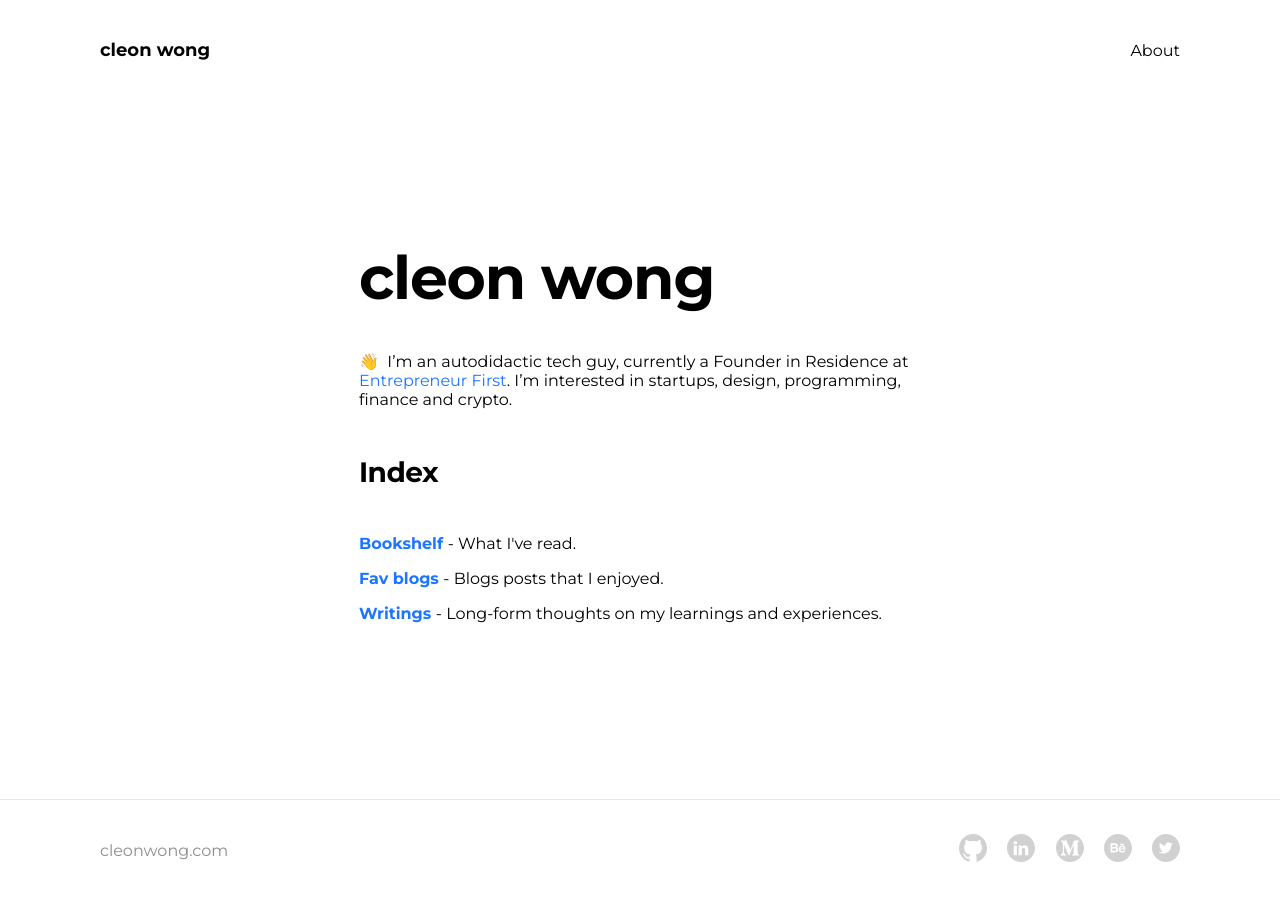
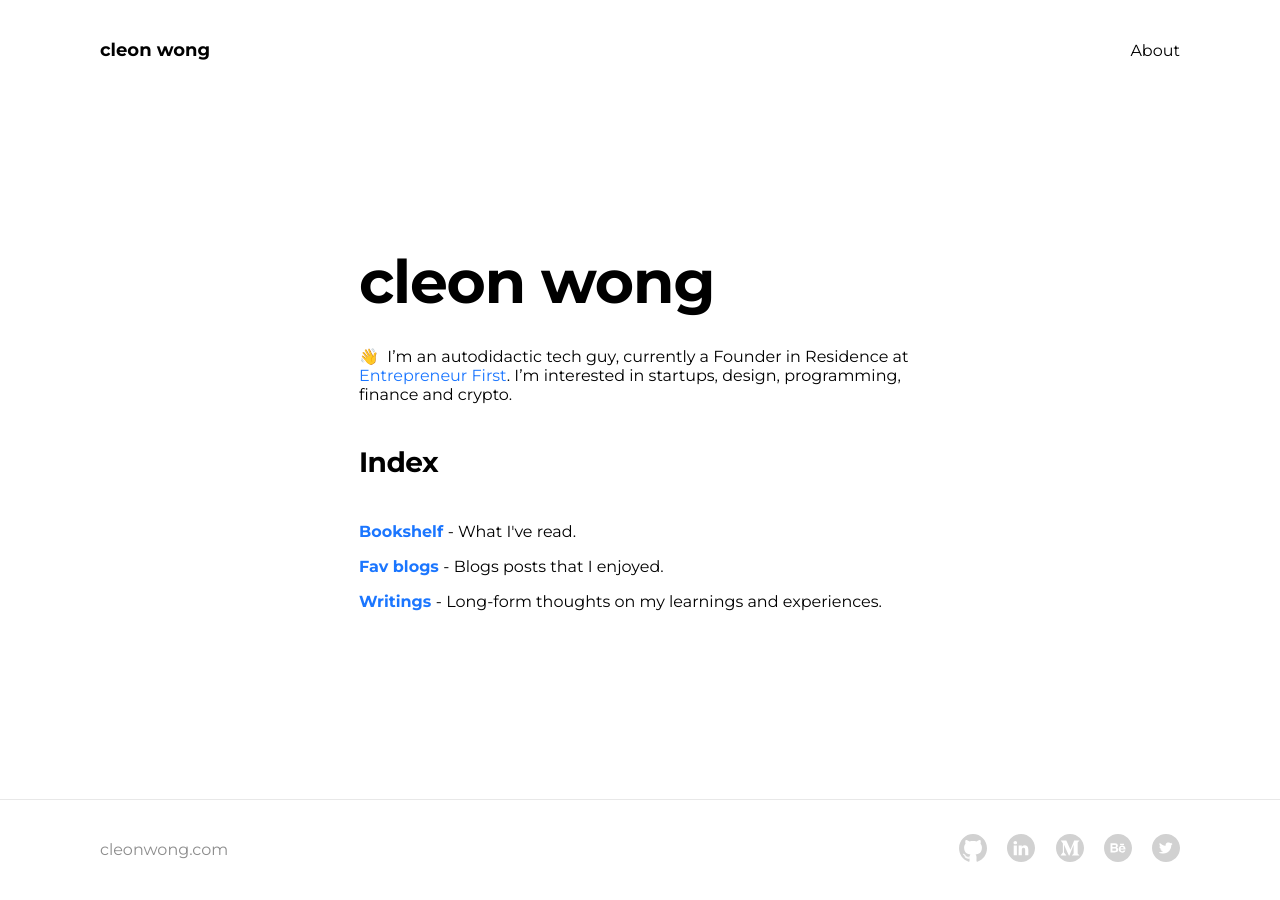
Before and after one commit to CleonWong/cleonwong-site, a Jekyll site: the page built from index.md, in a window 1280 px wide. Built offline with Jekyll 4.4.1, drawn with Linux system fonts in a browser that asks for light colours.

Commit message:
Changed line heights to 85% for all headers.

```diff
--- a/_sass/fonts.scss
+++ b/_sass/fonts.scss
@@ -20,7 +20,7 @@ h1 {
   font-style: normal;
   font-weight: $fontWeightBold;
   font-size: $h1FontSize;
-  line-height: 68px;
+  line-height: 85%;
   letter-spacing: $headerLetterSpacing;
 }
 
@@ -29,7 +29,7 @@ h2 {
   font-style: normal;
   font-weight: $fontWeightBold;
   font-size: $h2FontSize;
-  line-height: 60px;
+  line-height: 85%;
   letter-spacing: $headerLetterSpacing;
 }
 
@@ -38,7 +38,7 @@ h3 {
   font-style: normal;
   font-weight: $fontWeightBold;
   font-size: $h3FontSize;
-  line-height: 55px;
+  line-height: 85%;
   letter-spacing: $headerLetterSpacing;
 }
 
@@ -47,7 +47,7 @@ h4 {
   font-style: normal;
   font-weight: $fontWeightBold;
   font-size: $h4FontSize;
-  line-height: 40px;
+  line-height: 85%;
   letter-spacing: $headerLetterSpacing;
 }
 
@@ -56,7 +56,7 @@ h5 {
   font-style: normal;
   font-weight: $fontWeightBold;
   font-size: $h5FontSize;
-  line-height: 32px;
+  line-height: 85%;
   letter-spacing: $headerLetterSpacing;
 }
 
@@ -65,7 +65,7 @@ h6 {
   font-style: normal;
   font-weight: $fontWeightBold;
   font-size: $h6FontSize;
-  line-height: 28px;
+  line-height: 85%;
   letter-spacing: $headerLetterSpacing;
 }
 
```
